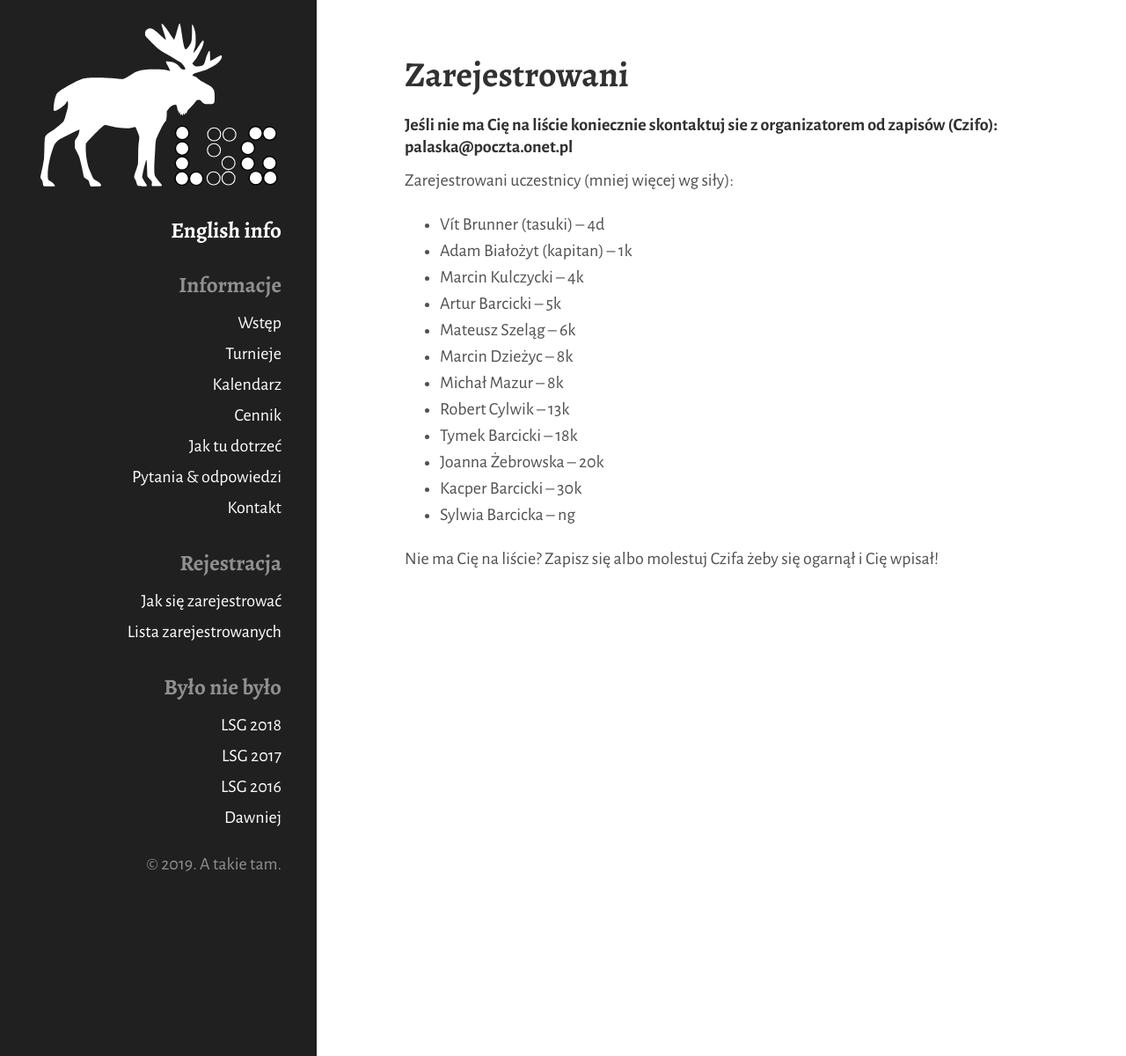
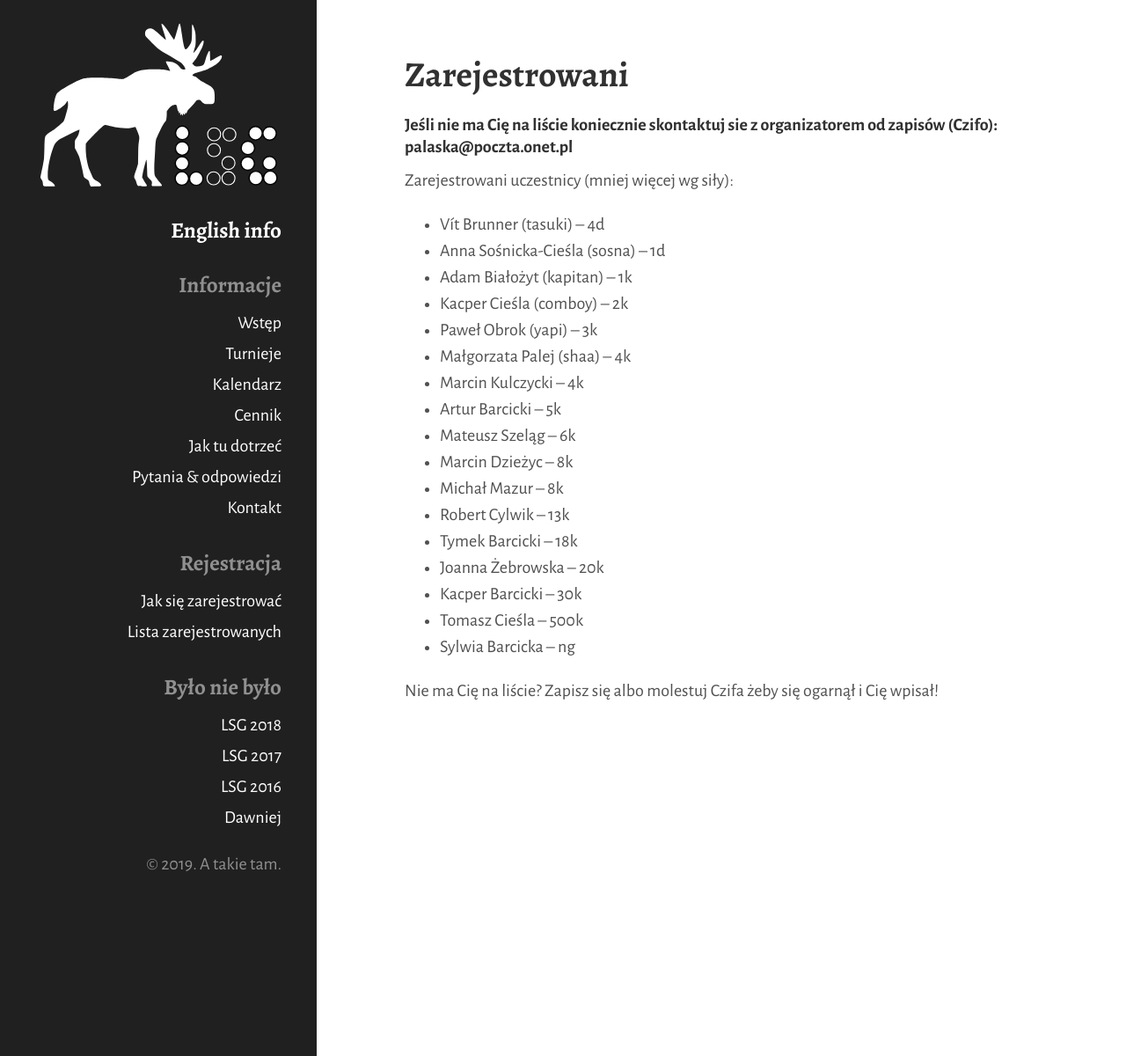
Before and after one commit to tasuki/lsg, a Jekyll site: the page built from zarejestrowani.md, in a window 1280 px wide. Shown: the whole page at 88% size. Built offline with Jekyll 4.4.1, drawn with Linux system fonts in a browser that asks for light colours; nearby versions of some CDN libraries.

Commit message:
Update zarejestrowani.md

```diff
--- a/zarejestrowani.md
+++ b/zarejestrowani.md
@@ -10,7 +10,11 @@ title: Zarejestrowani
 Zarejestrowani uczestnicy (mniej więcej wg siły):
 
 - Vít Brunner (tasuki) -- 4d
+- Anna Sośnicka-Cieśla (sosna) -- 1d
 - Adam Białożyt (kapitan) -- 1k
+- Kacper Cieśla (comboy) -- 2k
+- Paweł Obrok (yapi) -- 3k
+- Małgorzata Palej (shaa) -- 4k
 - Marcin Kulczycki -- 4k
 - Artur Barcicki -- 5k
 - Mateusz Szeląg -- 6k
@@ -20,6 +24,7 @@ Zarejestrowani uczestnicy (mniej więcej wg siły):
 - Tymek Barcicki -- 18k
 - Joanna Żebrowska -- 20k
 - Kacper Barcicki -- 30k
+- Tomasz Cieśla -- 500k
 - Sylwia Barcicka -- ng
 
 
```
